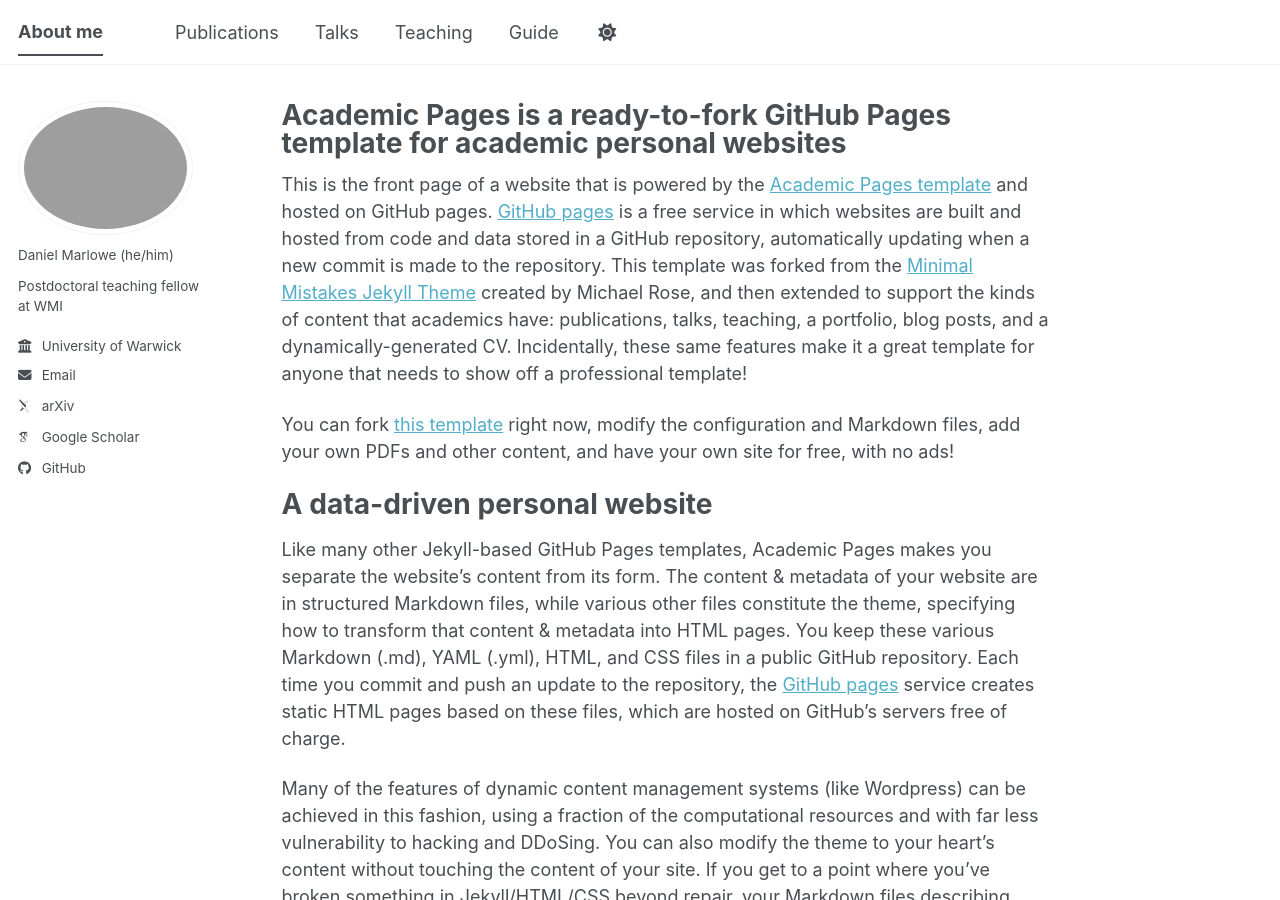
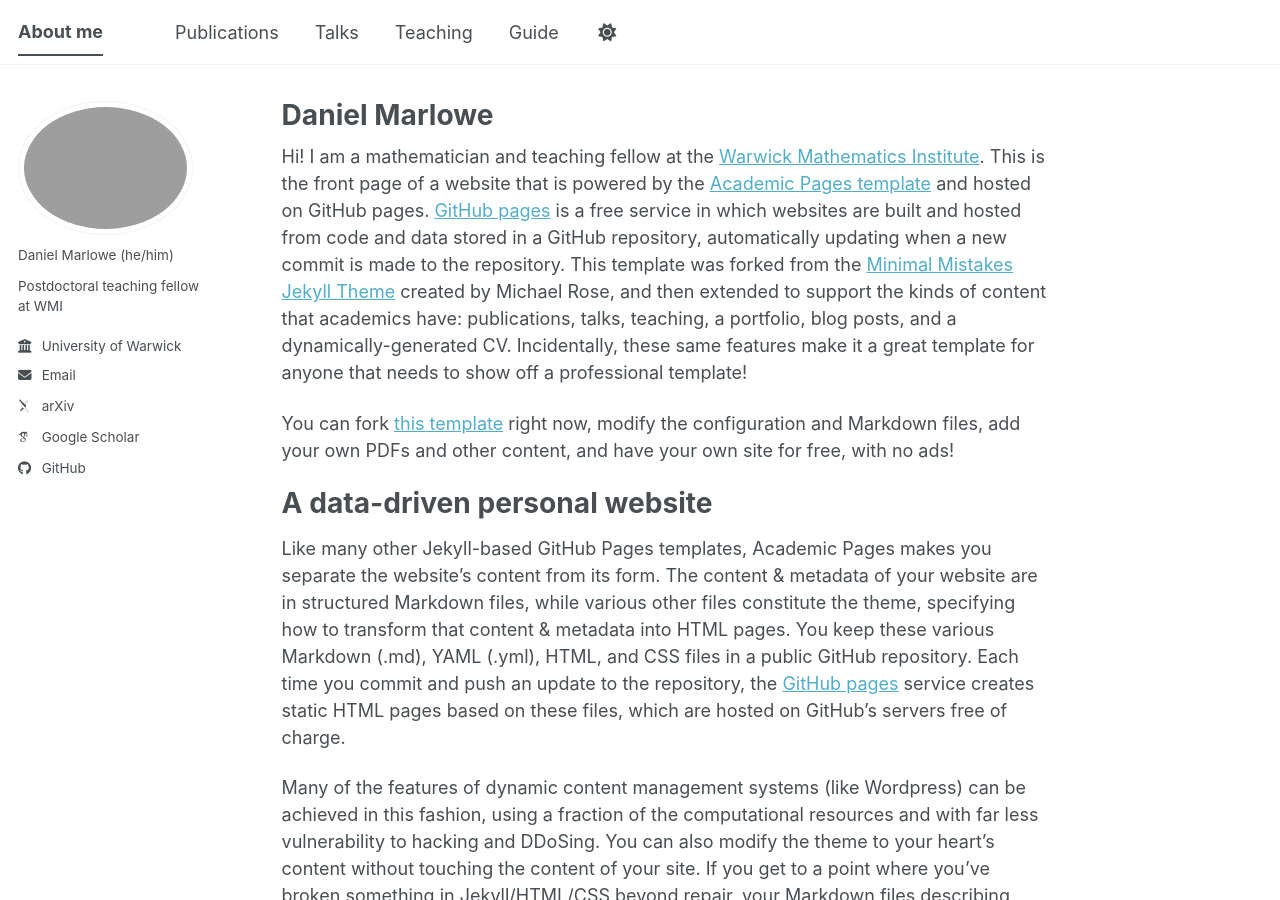
Before and after one commit to dmarl/dmarl.github.io, a Jekyll site: the page built from _pages/about.md, in a window 1280 px wide and 900 px high. Built offline with Jekyll 4.4.1, drawn with Linux system fonts in a browser that asks for light colours; some web fonts are replaced; a script bundle is joined from its source files by our own code; library files that are not in the unit come from our copies.

Commit message:
Update about.md

```diff
--- a/_pages/about.md
+++ b/_pages/about.md
@@ -1,12 +1,13 @@
 ---
 permalink: /
-title: "Academic Pages is a ready-to-fork GitHub Pages template for academic personal websites"
+title: "Daniel Marlowe"
 author_profile: true
 redirect_from:
   - /about/
   - /about.html
 ---
 
+Hi! I am a mathematician and teaching fellow at the [Warwick Mathematics Institute](https://warwick.ac.uk/fac/sci/maths/).
 This is the front page of a website that is powered by the [Academic Pages template](https://github.com/academicpages/academicpages.github.io) and hosted on GitHub pages. [GitHub pages](https://pages.github.com) is a free service in which websites are built and hosted from code and data stored in a GitHub repository, automatically updating when a new commit is made to the repository. This template was forked from the [Minimal Mistakes Jekyll Theme](https://mmistakes.github.io/minimal-mistakes/) created by Michael Rose, and then extended to support the kinds of content that academics have: publications, talks, teaching, a portfolio, blog posts, and a dynamically-generated CV. Incidentally, these same features make it a great template for anyone that needs to show off a professional template!
 
  You can fork [this template](https://github.com/academicpages/academicpages.github.io) right now, modify the configuration and Markdown files, add your own PDFs and other content, and have your own site for free, with no ads!
```
